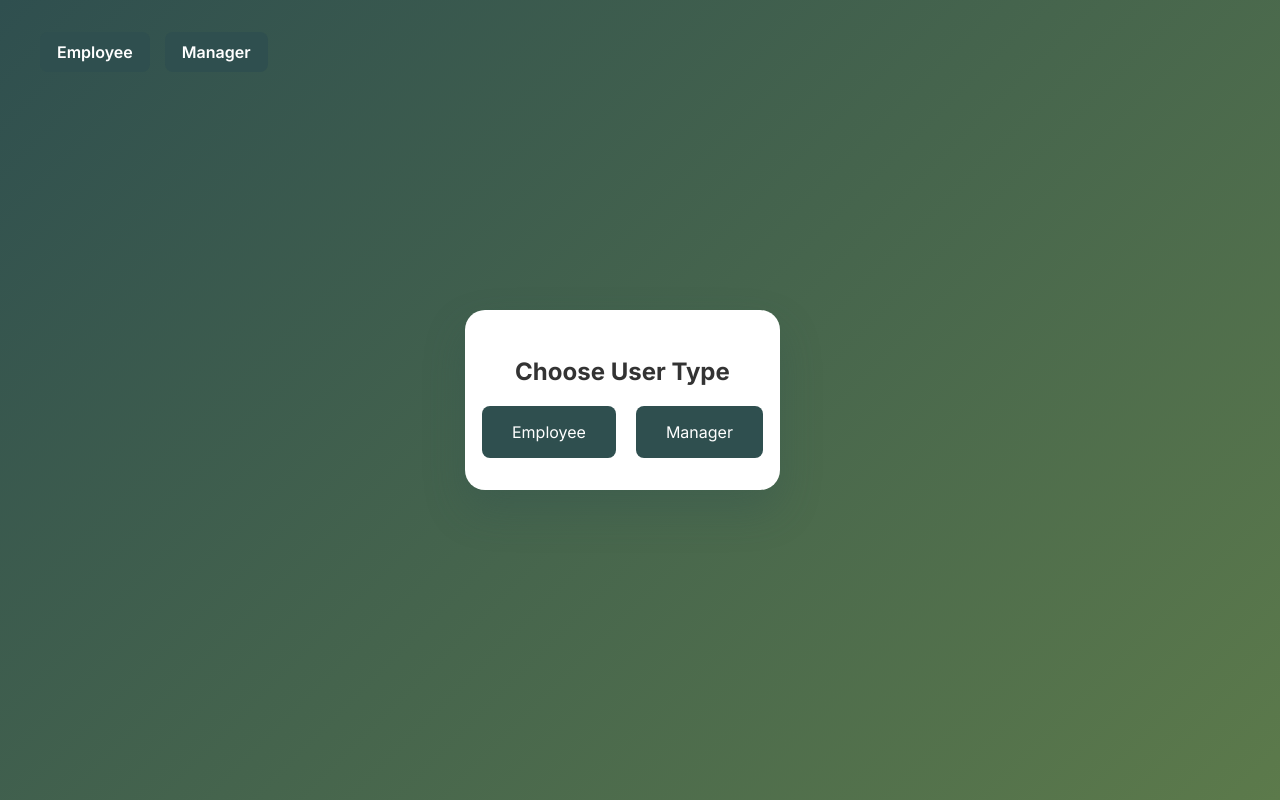
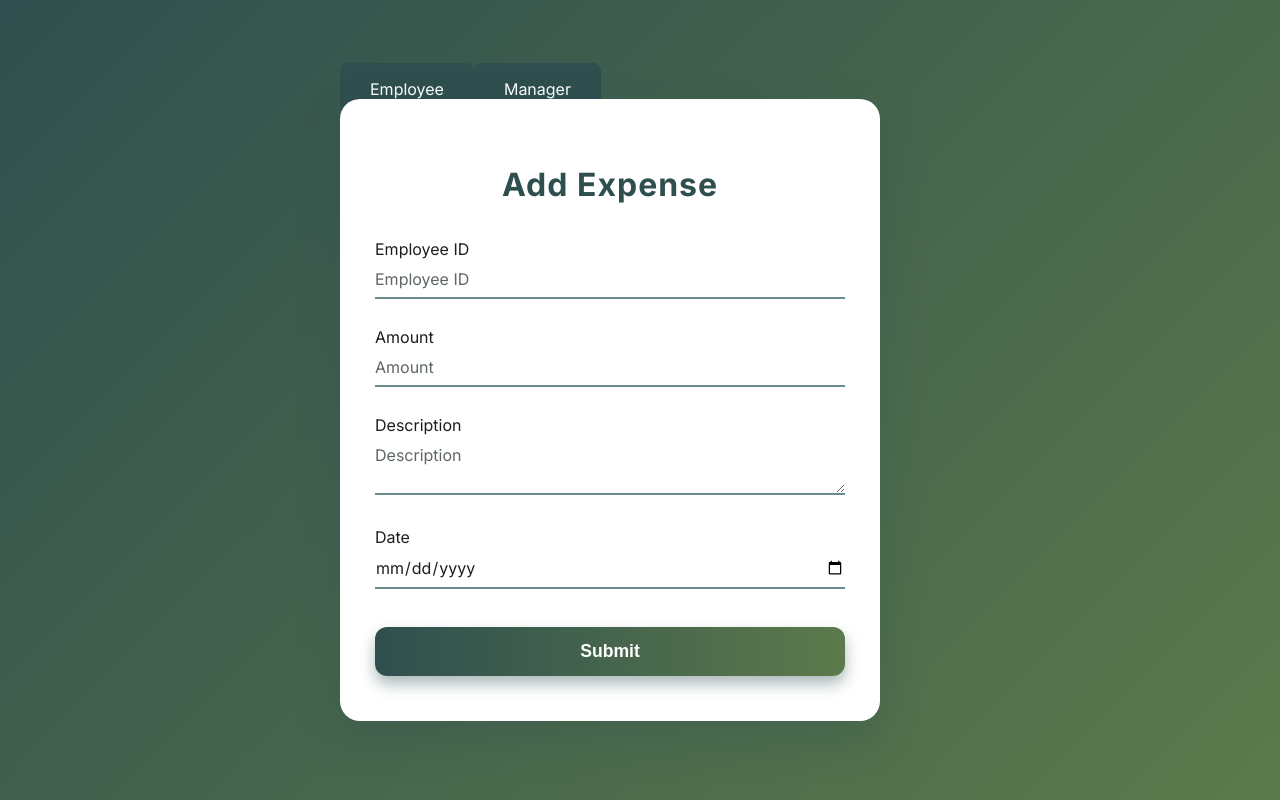
Before and after one commit to Pragalya03/my-reimbursement-portal, a React (Create React App) app in the folder reactapp/: page / in a window 1280 px wide. Built offline with nearby package versions, Linux system fonts and the light colour scheme.

Commit message:
navbar 1

```diff
--- a/reactapp/src/App.js
+++ b/reactapp/src/App.js
@@ -6,44 +6,27 @@ import ExpenseList from "./components/ExpenseList";
 import ExpenseStatusUpdate from "./components/ExpenseStatusUpdate";
 import './App.css';
 
-function UserTypeSelection(){
-  return(
-    <div className="user-type-selection">
-      <h2>Choose User Type</h2>
-      <div className="user-type-buttons">
-        <NavLink to="/employee" className="user-type-btn">Employee</NavLink>
-        <NavLink to="/manager" className="user-type-btn">Manager</NavLink>
-      </div>
-    </div>
+function Navbar() {
+  return (
+    <nav className="full-width-navbar">
+      <NavLink to="/employee" className="user-type-btn">
+        Employee
+      </NavLink>
+      <NavLink to="/manager" className="user-type-btn">
+        Manager
+      </NavLink>
+    </nav>
   );
 }
+
 
 function App() {
   return (
     <Router>
-      <nav className="top-right-nav">
-        <NavLink
-  to="/employee"
-  className={({ isActive }) =>
-    `user-type-btn ${isActive ? "active" : ""}`
-  }
->
-  Employee
-</NavLink>
-
-<NavLink
-  to="/manager"
-  className={({ isActive }) =>
-    `user-type-btn ${isActive ? "active" : ""}`
-  }
->
-  Manager
-</NavLink>
-      </nav>
+      <Navbar />
 
       <Routes>
-        <Route path="/" element={<UserTypeSelection/>}/>
-
+        <Route path="/" element={<ExpenseForm />} />
         <Route path="/employee" element={<ExpenseForm />} />
         <Route path="/manager" element={<ExpenseList />} />
         <Route path="/expenses/:id/update" element={<ExpenseStatusUpdate />} />
```
